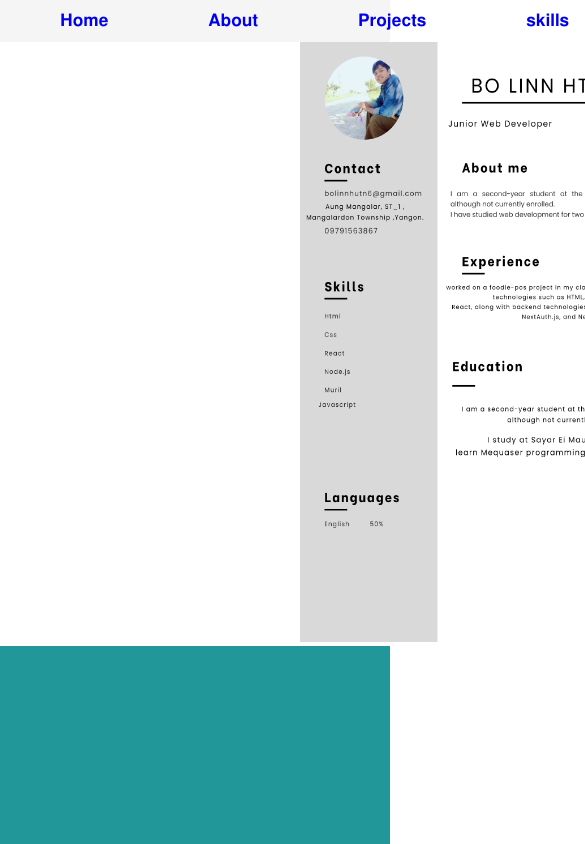
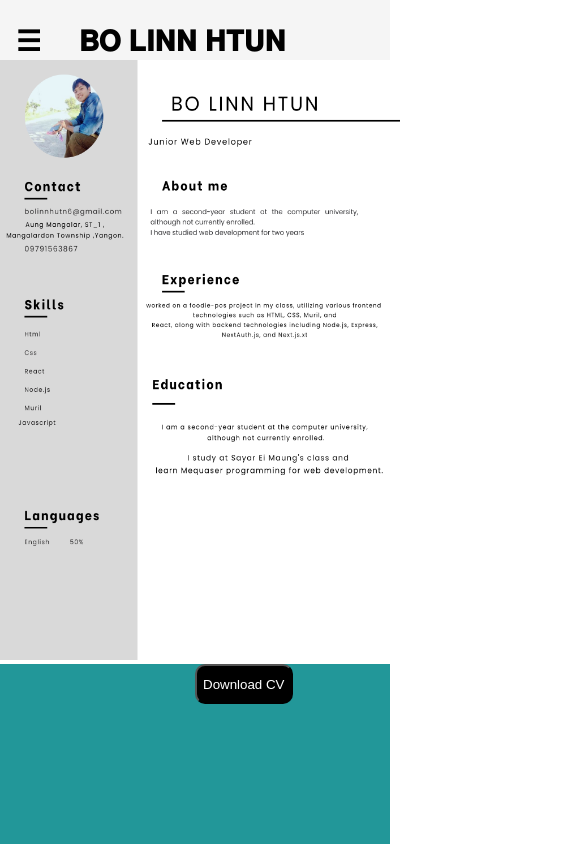
Before and after one commit to bo-lin-tun/portfolio, a React (Create React App) app: page /cv in a window 390 px wide. Shown: the top 844 px of the page, 585 px wide, since content can reach past the window. Built offline with nearby package versions, Linux system fonts and the light colour scheme.

Commit message:
fix-error

```diff
--- a/src/App.css
+++ b/src/App.css
@@ -65,6 +65,7 @@
   border-radius: 10px;
   box-shadow: 0 20px 20px #424242;
   animation: fadeInMove 1s ease-in-out;
+  background-color: #dbe8e8;
 }
 
 @keyframes fadeInMove {
@@ -132,13 +133,11 @@
 
     /* Show hamburger icon */
   }
-.contenyDiv{
-
+  .contenyDiv {
     display: flex;
     flex-direction: row;
     justify-content: space-around;
   }
-
 }
 
 @media (max-width: 768px) {
@@ -146,8 +145,8 @@ flex-direction: row;
     display: none; /* Hide navigation links */
     flex-direction: column;
     position: absolute;
-    top: 70px; /* Adjust as needed */
-    left: 0px;
+    top: 59px; /* Adjust as needed */
+    left: -12px;
     background-color: #f5f5f5;
     color: #e35050;
     width: 300px; /* Adjust the width as necessary */
@@ -155,7 +154,7 @@ flex-direction: row;
     z-index: 1000;
     height: 1000px;
     border-radius: 4px;
-animation: nav-linksAni  0.7s ease-in-out;
+    animation: nav-linksAni 0.7s ease-in-out;
   }
 
   .nav-links.show {
@@ -183,15 +182,15 @@ animation: nav-linksAni  0.7s ease-in-out;
 
     /* Show hamburger icon */
   }
-.tagHompePage{
+  .tagHompePage {
     padding: 10px;
   }
-.contenyDiv{
+  .contenyDiv {
     display: flex;
     flex-direction: column;
     align-items: center;
   }
-.abotName{
+  .abotName {
     font-size: 25px;
     padding: 7px;
   }
@@ -199,16 +198,24 @@ padding: 7px;
     display: flex;
     flex-direction: column;
     align-items: center;
+  }
+  .cvImage {
+    width: 20px;
+    height: 20px;
+  }
 
+  .cvDiv {
+    margin-left: 0px;
+    display: flex;
+    flex-direction: column;
   }
 }
 
-
-@keyframes  nav-linksAni {
-  0%{
+@keyframes nav-linksAni {
+  0% {
     transform: translateX(-200px);
   }
-100%{
-transform: translateX(0px)
+  100% {
+    transform: translateX(-3px);
   }
 }
--- a/src/App.js
+++ b/src/App.js
@@ -6,6 +6,7 @@ import { BrowserRouter as Router, Route, Routes } from "react-router-dom";
 import About from "./components/About";
 import Cv from "./components/Cv";
 import Skills from "./components/skills";
+import Projects from "./components/Projects";
 
 function App() {
   return (
@@ -26,6 +27,7 @@ function App() {
           <Route path="/about" element={<About />}></Route>
           <Route path="/cv" element={<Cv />}></Route>
           <Route path="/skills" element={<Skills />}></Route>
+          <Route path="/projects" element={<Projects />}></Route>
         </Routes>
       </Router>
     </div>
--- a/src/components/Cv.jsx
+++ b/src/components/Cv.jsx
@@ -1,5 +1,5 @@
 import { Link } from "react-router-dom";
-
+import Navbar from "./Navbar";
 const Cv = () => {
   return (
     <div style={{ backgroundColor: "white" }}>
@@ -12,49 +12,15 @@ const Cv = () => {
             position: "sticky",
           }}
         >
-          <button
-            style={{
-              border: "none",
-              fontSize: "1.07em",
-              cursor: "pointer",
-
-              backgroundColor: "transparent",
-              paddingLeft: 50,
-            }}
-          >
-            <nav>
-              <Link className="nav-link " to="/">
-                𝐇𝐨𝐦𝐞
-              </Link>
-              <Link className="nav-link " to="/about">
-                𝐀𝐛𝐨𝐮𝐭
-              </Link>
-              <Link className="nav-link " to="/projects">
-                𝐏𝐫𝐨𝐣𝐞𝐜𝐭𝐬
-              </Link>
-              <Link className="nav-link " to="/skills">
-                𝐬𝐤𝐢𝐥𝐥𝐬
-              </Link>
-              <Link className="nav-link " to="/cv">
-                𝑪𝒗
-              </Link>
-            </nav>
-          </button>
+          <Navbar />
         </div>
 
-        <div
-          style={{
-            display: "flex",
-            flexDirection: "row",
-            alignItems: "center",
-            marginLeft: "300px",
-          }}
-        >
-          <div>
+
             <img src="cv.png" alt="" width={400} height={600} />
+
+
       </div>
 
-          <div>
         <a href="cv.png" download="cv.png">
           <button
             style={{
@@ -63,15 +29,14 @@ const Cv = () => {
               height: "40px",
               cursor: "pointer",
               borderRadius: "10px",
+              position: "absolute",
             }}
           >
             Download CV
           </button>
         </a>
       </div>
-        </div>
-      </div>
-    </div>
+
   );
 };
 
--- /dev/null
+++ b/src/components/Projects.jsx
@@ -0,0 +1,21 @@
+
+import Navbar from "./Navbar";
+const Projects =()=>{
+return(
+<div>
+
+        <div
+          style={{
+            backgroundColor: "#F5F5F5",
+            padding: 10,
+            top: 0,
+            position: "sticky",
+          }}
+        >
+          <Navbar />
+        </div>
+<h1>Hello my project</h1>
+</div>
+)
+}
+export default Projects
--- a/src/components/skills.jsx
+++ b/src/components/skills.jsx
@@ -1,7 +1,10 @@
 import { Link } from "react-router-dom";
+import Navbar from "./Navbar";
+import Content from "./Content";
 const Skills = () => {
   return (
     <div>
+
         <div
           style={{
             backgroundColor: "#F5F5F5",
@@ -10,36 +13,9 @@ const Skills = () => {
             position: "sticky",
           }}
         >
-        <button
-          style={{
-            border: "none",
-            fontSize: "1.07em",
-            cursor: "pointer",
-
-            backgroundColor: "transparent",
-            paddingLeft: 50,
-          }}
-        >
-          <nav>
-            <Link className="nav-link " to="/">
-              𝐇𝐨𝐦𝐞
-            </Link>
-            <Link className="nav-link " to="/about">
-              𝐀𝐛𝐨𝐮𝐭
-            </Link>
-            <Link className="nav-link " to="/projects">
-              𝐏𝐫𝐨𝐣𝐞𝐜𝐭𝐬
-            </Link>
-            <Link className="nav-link " to="/skills">
-              𝐬𝐤𝐢𝐥𝐥𝐬
-            </Link>
-            <Link className="nav-link " to="/cv">
-              𝐂𝐕
-            </Link>
-          </nav>
-        </button>
+          <Navbar />
         </div>
-      <h1 style={{ marginLeft: "-990px", color: "#F5F5F5" }}> 𝐬𝐤𝐢𝐥𝐥𝐬</h1>
+      <h1 style={{  color: "#F5F5F5" }}> 𝐬𝐤𝐢𝐥𝐥𝐬</h1>
 
       <div className="skill-div">
         <div className="front-end">
@@ -53,7 +29,7 @@ const Skills = () => {
               }}
             >
               <img src="html.jpg" width={40} style={{ marginLeft: 40 }} />
-              <h2 style={{ marginLeft: 50, color: "#F5F5F5" }}>𝐇𝐓𝐌𝐋</h2>
+              <h2 style={{ marginLeft: 50, color: "black" }}>𝐇𝐓𝐌𝐋</h2>
             </div>
 
             {/* css */}
@@ -66,7 +42,7 @@ const Skills = () => {
               }}
             >
               <img src="cssbg.png" width={50} style={{ marginLeft: 40 }} />
-              <h2 style={{ marginLeft: 50, color: "#F5F5F5" }}>𝐜𝐬𝐬</h2>
+              <h2 style={{ marginLeft: 50, color: "black" }}>𝐜𝐬𝐬</h2>
             </div>
             {/* js */}
             <div
@@ -78,7 +54,7 @@ const Skills = () => {
               }}
             >
               <img src="js-logo.png" width={40} style={{ marginLeft: 40 }} />
-              <h2 style={{ marginLeft: 50, color: "#F5F5F5" }}>𝐣𝐬</h2>
+              <h2 style={{ marginLeft: 50, color: "black" }}>𝐣𝐬</h2>
             </div>
 
             {/* React */}
@@ -91,7 +67,7 @@ const Skills = () => {
               }}
             >
               <img src="react.png" width={40} style={{ marginLeft: 40 }} />
-              <h2 style={{ marginLeft: 50, color: "#F5F5F5" }}>𝐑𝐞𝐚𝐜𝐭</h2>
+              <h2 style={{ marginLeft: 50, color: "black" }}>𝐑𝐞𝐚𝐜𝐭</h2>
             </div>
           </div>
         </div>
@@ -99,10 +75,7 @@ const Skills = () => {
         <div className="Backend">
           <h3>𝐁𝐚𝐜𝐤𝐞𝐧𝐝 𝐃𝐞𝐯𝐞𝐥𝐨𝐩𝐦𝐞𝐧𝐭 𝐒𝐤𝐢𝐥𝐥𝐬</h3>
           <div
-            style={{
-              width: "400px",
-              marginLeft: "120px",
-            }}
+
           >
             {/* Note.js*/}
             <div
@@ -118,7 +91,7 @@ const Skills = () => {
                 width={60}
                 style={{ marginLeft: 40 }}
               />
-              <h2 style={{ marginLeft: 50, color: "#F5F5F5" }}>𝐍𝐨𝐝𝐞.𝐣𝐬</h2>
+              <h2 style={{ marginLeft: 50, color: "black" }}>𝐍𝐨𝐝𝐞.𝐣𝐬</h2>
             </div>
 
             {/* Express.js*/}
@@ -136,7 +109,7 @@ const Skills = () => {
                 height={70}
                 style={{ marginLeft: 40 }}
               />
-              <h2 style={{ marginLeft: 50, color: "#F5F5F5" }}>𝐄𝐱𝐩𝐫𝐞𝐬𝐬.𝐣𝐬</h2>
+              <h2 style={{ marginLeft: 50, color: "black" }}>𝐄𝐱𝐩𝐫𝐞𝐬𝐬.𝐣𝐬</h2>
             </div>
 
             {/* prisma.js*/}
@@ -154,10 +127,23 @@ const Skills = () => {
                 height={60}
                 style={{ marginLeft: 40 }}
               />
-              <h2 style={{ marginLeft: 50, color: "#F5F5F5" }}>𝐏𝐫𝐢𝐬𝐦𝐚</h2>
+              <h2 style={{ marginLeft: 50, color: "black" }}>𝐏𝐫𝐢𝐬𝐦𝐚</h2>
             </div>
           </div>
         </div>
+      </div>
+ <div
+        style={{
+          backgroundColor: "#F5F5F5",
+
+          width: "100%",
+
+          marginTop: "-10px",
+        }}
+      >
+        <h2 style={{ color: "black" }}> 𝐌𝐲 𝐂𝐨𝐧𝐭𝐞𝐧𝐭</h2>
+
+        <Content />
       </div>
     </div>
   );
```
Also changed, not shown: src/components/About.jsx (+11 -13 lines), src/components/Content.jsx (+9 -8 lines). Lines whose indentation alone changed are shown as unchanged.
